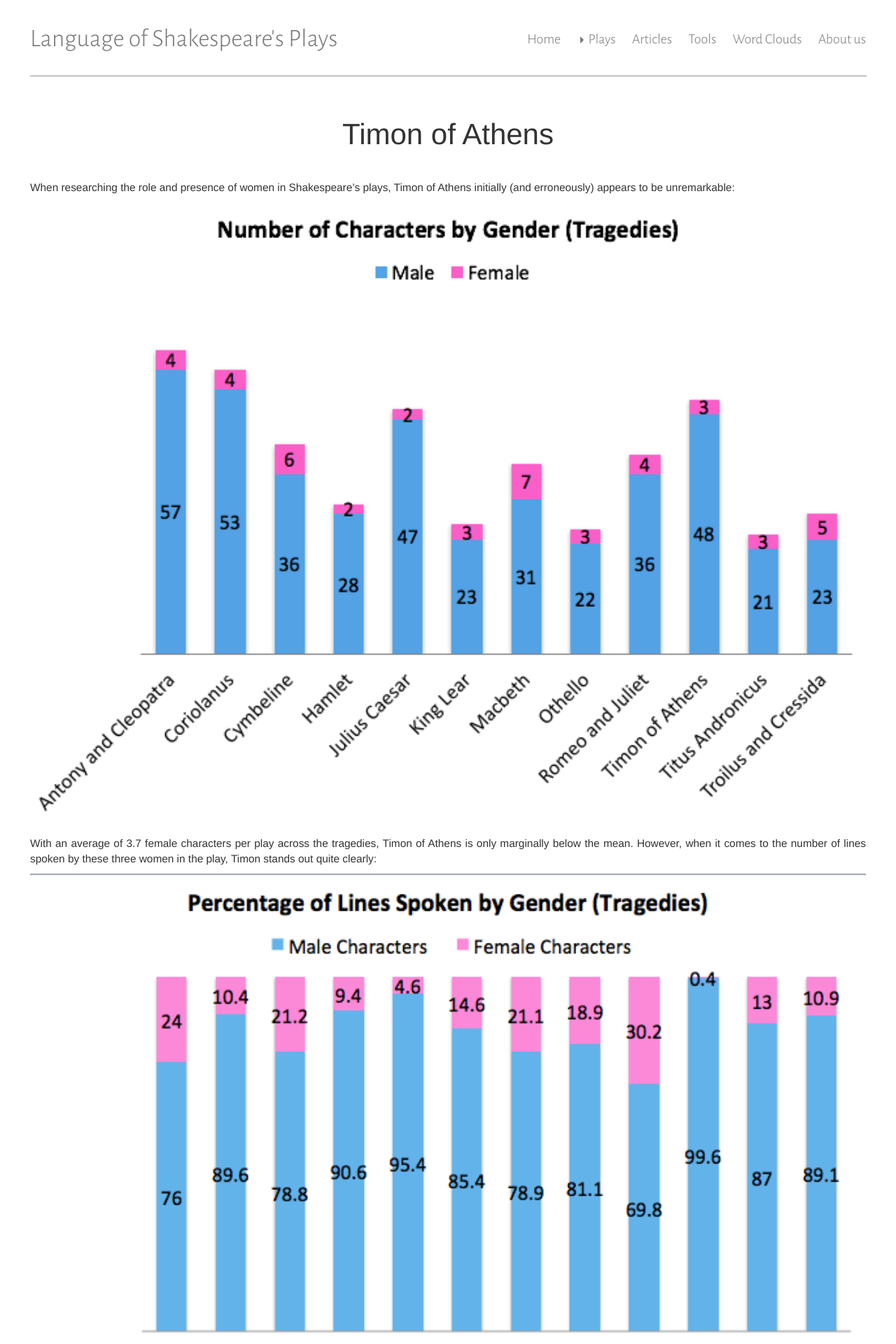
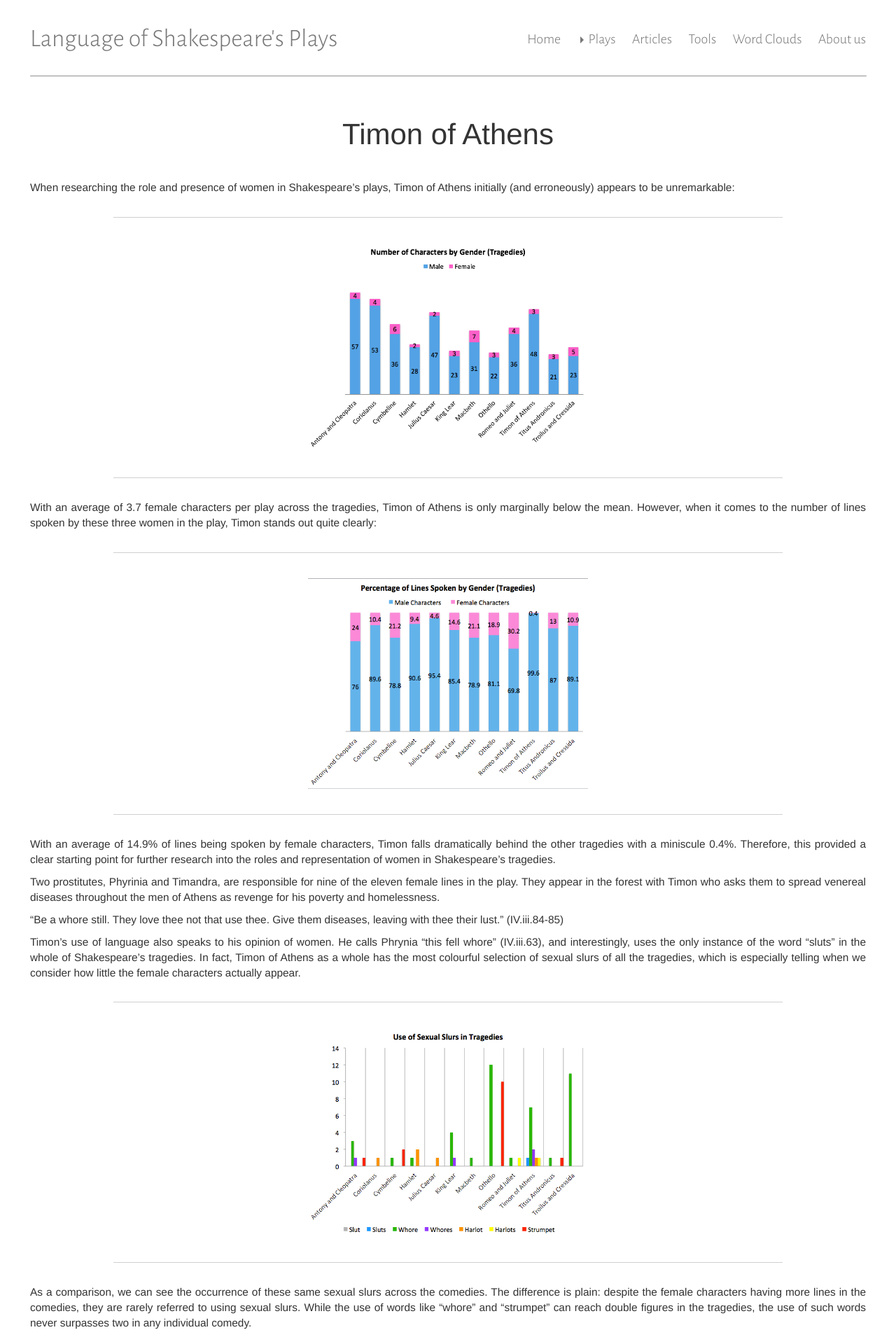
Before and after one commit to iahmed0/SU-LOSP.github.io, a Jekyll site: the page built from _posts/2017-03-09-Timon.md, in a window 1280 px wide. Shown: the top 1920 px of the page at 70% size. Built offline with Jekyll 4.4.1, drawn with Linux system fonts in a browser that asks for light colours.

Commit message:
Reformatting of the articles, now the graphs will display in a reasonable size

```diff
--- a/_posts/2017-03-09-Timon.md
+++ b/_posts/2017-03-09-Timon.md
@@ -4,11 +4,15 @@
 
 When researching the role and presence of women in Shakespeare’s plays, Timon of Athens initially (and erroneously) appears to be unremarkable:
 
-![Number of characters by gender](/assets/posts/timon_of_athens/graph.png)
+<figure>
+    <img alt="Number of characters by gender" src="/assets/posts/timon_of_athens/graph.png" style="width: 400px;"/>
+</figure>
 
 With an average of 3.7 female characters per play across the tragedies, Timon of Athens is only marginally below the mean. However, when it comes to the number of lines spoken by these three women in the play, Timon stands out quite clearly:
 
-![Percentage of lines spoken by gender](/assets/posts/timon_of_athens/graph1.png)
+<figure>
+    <img alt="Percentage of lines spoken by gender" src="/assets/posts/timon_of_athens/graph1.png" style="width: 400px;"/>
+</figure>
 
 With an average of 14.9% of lines being spoken by female characters, Timon falls dramatically behind the other tragedies with a miniscule 0.4%. Therefore, this provided a clear starting point for further research into the roles and representation of women in Shakespeare’s tragedies.
 
@@ -20,11 +24,15 @@
 
 Timon’s use of language also speaks to his opinion of women. He calls Phrynia “this fell whore” (IV.iii.63), and interestingly, uses the only instance of the word “sluts” in the whole of Shakespeare’s tragedies. In fact, Timon of Athens as a whole has the most colourful selection of sexual slurs of all the tragedies, which is especially telling when we consider how little the female characters actually appear.
 
-![Use of sexual slurs in tragedies](/assets/posts/timon_of_athens/graph2.png)
+<figure>
+    <img alt="Use of sexual slurs in tragedies" src="/assets/posts/timon_of_athens/graph2.png" style="width: 400px;"/>
+</figure>
 
 As a comparison, we can see the occurrence of these same sexual slurs across the comedies. The difference is plain: despite the female characters having more lines in the comedies, they are rarely referred to using sexual slurs. While the use of words like “whore” and “strumpet” can reach double figures in the tragedies, the use of such words never surpasses two in any individual comedy.
 
-![Use of sexual slurs in comedies](/assets/posts/timon_of_athens/graph3.png)
+<figure>
+    <img alt="Use of sexual slurs in comedies" src="/assets/posts/timon_of_athens/graph3.png" style="width: 400px;"/>
+</figure>
 
 Further comparing the roles of women in tragedies and comedies, Berggren notes that “the comic world requires childbearers to perpetuate the race, to ensure community and continuity; the tragic world, which abhors such reassurance, consequently shrinks from a female protagonist.”1 As we saw in the first post of this series, we know that the comedies boast an average of 24.5% female lines, and the tragedies have only 14.9%, which supports Berggren’s assertion that female characters are purposely excluded in the tragedies, or at least their presence in minimised. If, then, the purpose of women in comedies is to reproduce, as Berggren suggests, it could easily be argued that Shakespeare includes women in his plays solely for their biological capabilities.
 
```
Also changed, not shown: _posts/2017-03-07-Feminist.md (+6 -3 lines), _posts/2017-03-07-Julius-Caesar.md (+6 -3 lines), assets/css/main.scss (line endings or trailing spaces).
